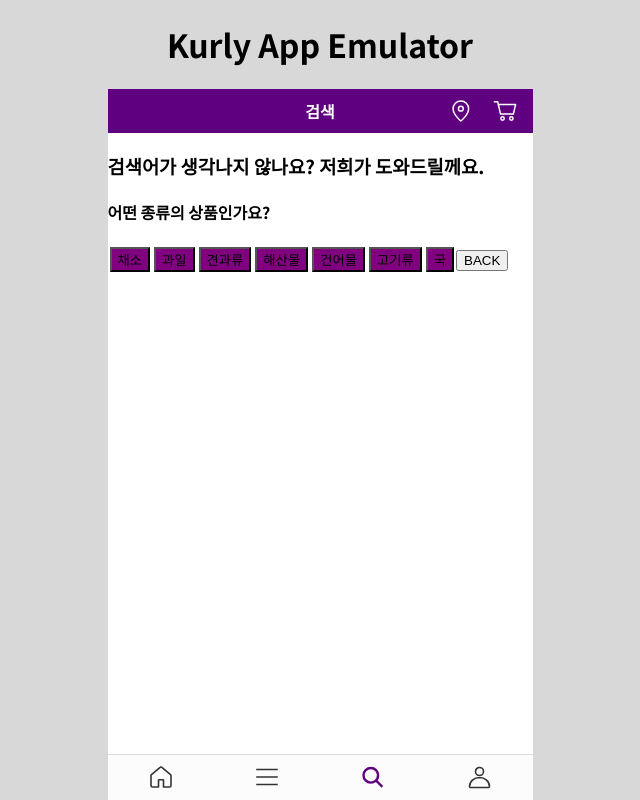
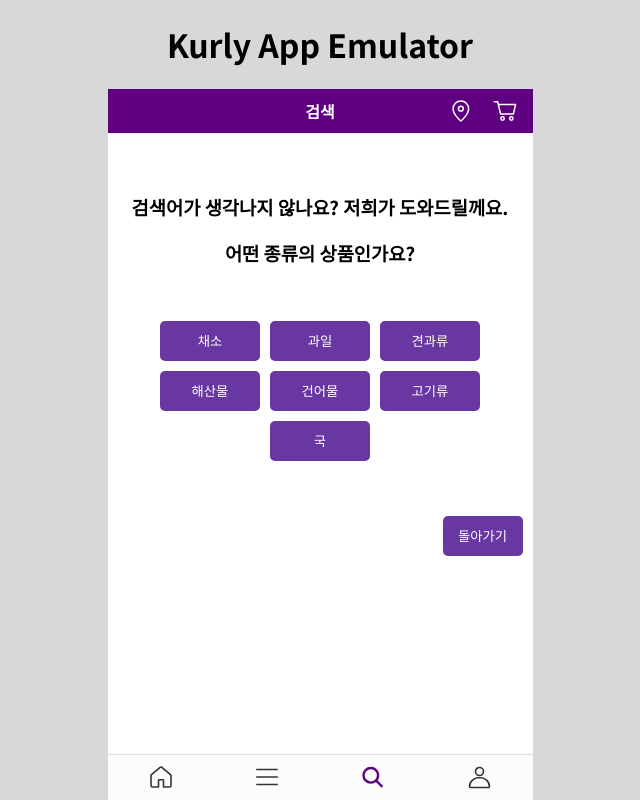
Before and after one commit to SKKU-TSC/goodsforyou-service-1-frontend, a React (Create React App) app: page /akinator in a window 1280 px wide. Shown: the whole page, without its empty margins (320-960 px from the left). Built offline with nearby package versions, Linux system fonts and the light colour scheme; no server answers.

Commit message:
designAkinator

```diff
--- a/package.json
+++ b/package.json
@@ -9,7 +9,7 @@
     "@testing-library/react": "^13.3.0",
     "@testing-library/user-event": "^13.5.0",
     "axios": "^0.27.2",
-    "react": "^18.2.0",
+    "bootstrap": "^5.2.0",
     "react-dom": "^18.2.0",
     "react-router-dom": "^6.3.0",
     "react-scripts": "5.0.1",
--- a/src/components/akinator/FinalPage.js
+++ b/src/components/akinator/FinalPage.js
@@ -5,10 +5,34 @@
   const navigate = useNavigate();
   return (
     <>
-      <p>끝나는 화면</p>
-      {result?.map((item) => (
-        <button onClick={navigate("/")}>{item.itemName}</button>
-      ))}
+      <h3 style={{ textAlign: "center" }}>추천 결과</h3>
+      <h3 style={{ textAlign: "center" }}>클릭해서 검색하세요</h3>
+      <div
+        style={{
+          display: "flex",
+          flexWrap: "wrap",
+          justifyContent: "center",
+          alignItems: "center",
+        }}
+      >
+        {result?.map((item) => (
+          <button
+            style={{
+              backgroundColor: "#6937a1",
+              border: "none",
+              width: "100px",
+              minWidth: "100px",
+              height: "40px",
+              margin: "5px",
+              color: "white",
+              borderRadius: "5px",
+            }}
+            onClick={() => navigate("/")}
+          >
+            {item.itemName}
+          </button>
+        ))}
+      </div>
     </>
   );
 }
--- a/src/components/akinator/FirstPage.js
+++ b/src/components/akinator/FirstPage.js
@@ -3,17 +3,47 @@
 export default function FirstPage({ setSearchOption, setIsFirst }) {
   return (
     <>
-      <h3>검색어가 생각나지 않나요? 저희가 도와드릴께요.</h3>
-      <h4>어떤 종류의 상품인가요?</h4>
+      <h3
+        style={{
+          textAlign: "center",
+          width: "100%",
+          marginTop: "60px",
+        }}
+      >
+        검색어가 생각나지 않나요? 저희가 도와드릴께요.
+      </h3>
+      <h3
+        style={{
+          textAlign: "center",
+          width: "100%",
+          marginBottom: "50px",
+        }}
+      >
+        어떤 종류의 상품인가요?
+      </h3>
+      <div
+        style={{
+          display: "flex",
+          flexWrap: "wrap",
+          justifyContent: "center",
+          alignItems: "center",
+        }}
+      >
         {["채소", "과일", "견과류", "해산물", "건어물", "고기류", "국"].map(
           (category) => (
             <button
               style={{
-              margin: 2,
-              backgroundColor: "purple",
-              textAlign: "center",
+                backgroundColor: "#6937a1",
+                border: "none",
+                width: "100px",
+                minWidth: "100px",
+                height: "40px",
+                margin: "5px",
+                color: "white",
+                borderRadius: "5px",
               }}
-            type="button"
+              className="btn"
+              size="xxl"
               onClick={() => {
                 setSearchOption([category]);
                 setIsFirst(false);
@@ -23,6 +53,7 @@
             </button>
           )
         )}
+      </div>
     </>
   );
 }
--- a/src/components/akinator/NormalPage.js
+++ b/src/components/akinator/NormalPage.js
@@ -60,16 +60,66 @@
         <FinalPage result={result} />
       ) : (
         <>
-          <h3>{akinatorLogic[searchOption[0]][usingIndex]}</h3>
-          <button type="button" onClick={() => handleOnClick("YES")}>
+          <h3 style={{ textAlign: "center" }}>
+            {akinatorLogic[searchOption[0]][usingIndex]}
+          </h3>
+          <div
+            style={{
+              display: "flex",
+              justifyContent: "center",
+              alignItems: "center",
+              marginTop: "50px",
+            }}
+          >
+            <button
+              style={{
+                backgroundColor: "#6937a1",
+                border: "none",
+                width: "100px",
+                minWidth: "100px",
+                height: "40px",
+                margin: "5px",
+                color: "white",
+                borderRadius: "5px",
+              }}
+              type="button"
+              onClick={() => handleOnClick("YES")}
+            >
               네
             </button>
-          <button type="button" onClick={() => handleOnClick("NO")}>
+            <button
+              style={{
+                backgroundColor: "#6937a1",
+                border: "none",
+                width: "100px",
+                minWidth: "100px",
+                height: "40px",
+                margin: "5px",
+                color: "white",
+                borderRadius: "5px",
+              }}
+              type="button"
+              onClick={() => handleOnClick("NO")}
+            >
               아니요
             </button>
-          <button type="button" onClick={() => handleOnClick("?")}>
+            <button
+              style={{
+                backgroundColor: "#6937a1",
+                border: "none",
+                width: "100px",
+                minWidth: "100px",
+                height: "40px",
+                margin: "5px",
+                color: "white",
+                borderRadius: "5px",
+              }}
+              type="button"
+              onClick={() => handleOnClick("?")}
+            >
               모르겠다
             </button>
+          </div>
         </>
       )}
     </>
--- a/src/pages/Akinator.js
+++ b/src/pages/Akinator.js
@@ -29,7 +29,28 @@
             setUsingIndex={setUsingIndex}
           />
         )}
-        <button onClick={() => navigate("/")}>BACK</button>
+        <div
+          style={{
+            display: "flex",
+            justifyContent: "flex-end",
+            marginTop: "50px",
+            marginRight: "10px",
+          }}
+        >
+          <button
+            style={{
+              backgroundColor: "#6937a1",
+              border: "none",
+              width: "80px",
+              height: "40px",
+              borderRadius: "5px",
+              color: "white",
+            }}
+            onClick={() => navigate("/")}
+          >
+            돌아가기
+          </button>
+        </div>
         <Navbar />
       </MobileDisplay>
     </>
```
Also changed, not shown: src/index.js (+4 -4 lines), 1 other file (tests, documents, lock files or other folders). Lines whose indentation alone changed are shown as unchanged.
